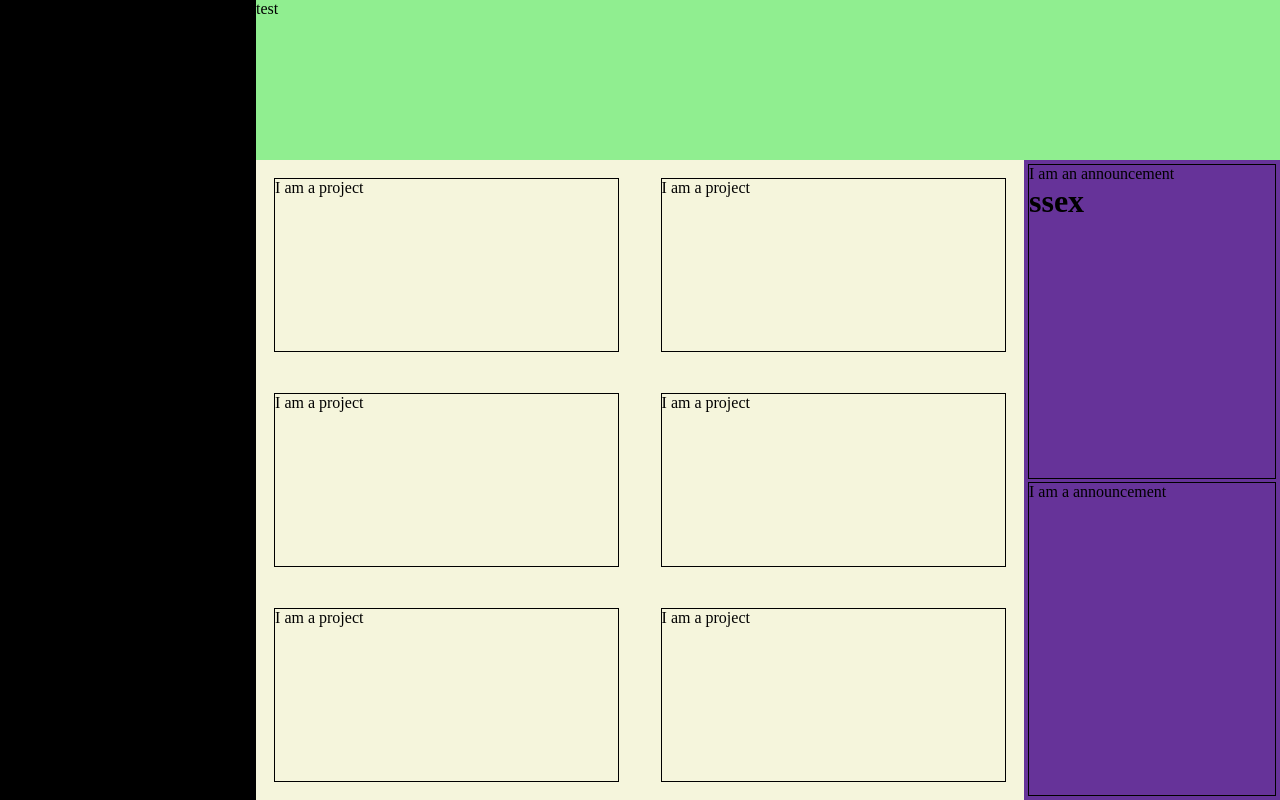
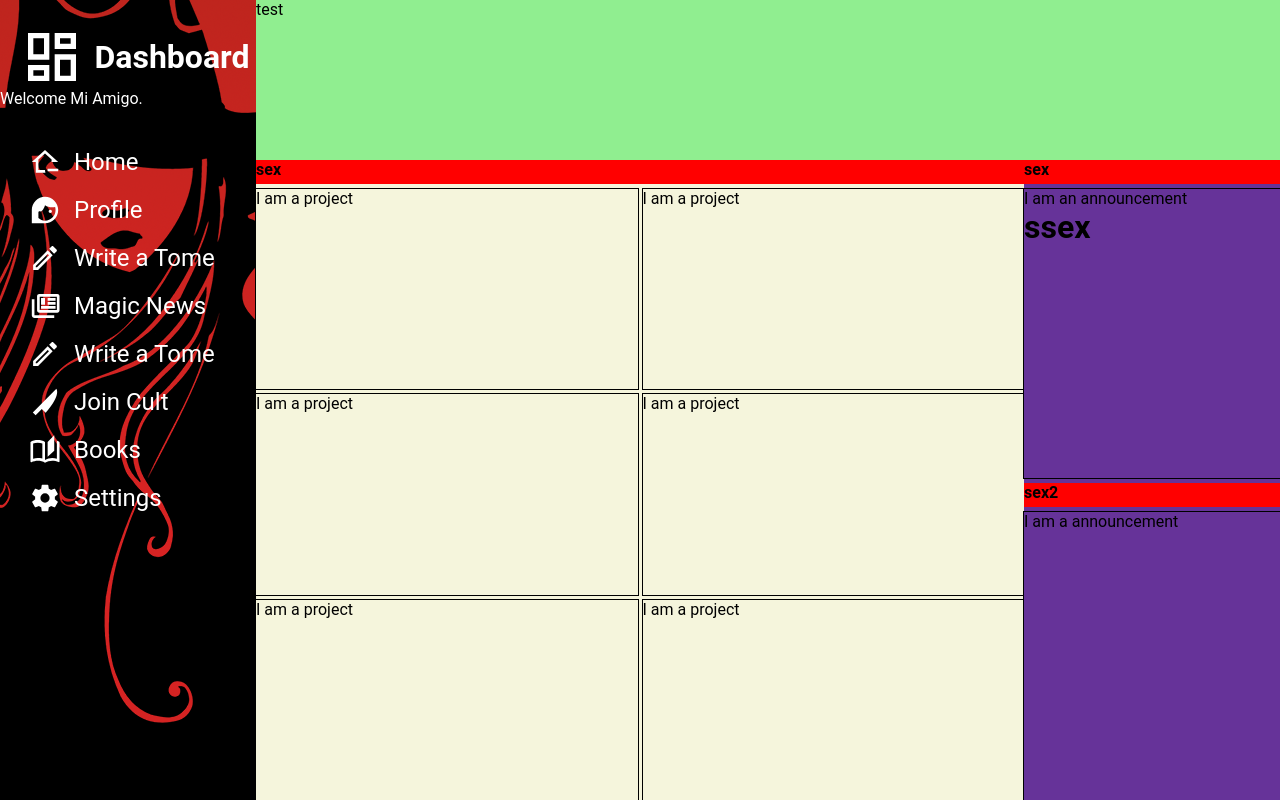
Before and after one commit to Zakede/odin-admin, a plain HTML site: page index.html in a window 1280 px wide. Drawn offline with Linux system fonts and the light colour scheme.

Commit message:
Finished Dash

```diff
--- a/index.html
+++ b/index.html
@@ -6,11 +6,69 @@
     <meta name="viewport" content="width=device-width, initial-scale=1.0">
     <link rel="stylesheet" href="styles.css">
     <title>Document</title>
+    <link rel="preconnect" href="https://fonts.googleapis.com">
+    <link rel="preconnect" href="https://fonts.gstatic.com" crossorigin>
+    <link href="https://fonts.googleapis.com/css2?family=Roboto+Mono:ital,wght@0,100..700;1,100..700&display=swap" rel="stylesheet">
+
 </head>
 
 <body>
     <div class="container">
+
         <div class="sidebar">
+            <div class="dashboard">
+                <img src="icons/dashboard.svg" alt="Dashboard">
+                <h1>Dashboard</h1>
+            </div>
+
+            <p class="bottom-text">Welcome Mi Amigo.</p>
+
+            <div class="primary-links">
+                <ul>
+                    <li>
+                        <img src="icons/home.svg">
+                        <p>Home</p>
+                    </li>
+
+                    <li>
+                        <img src="icons/profile.svg">
+                        <p>Profile</p>
+                    </li>
+
+                    <li>
+                        <img src="icons/pencil.svg">
+                        <p>Write a Tome</p>
+                    </li>
+
+                    <li>
+                        <img src="icons/news.svg">
+                        <p>Magic News</p>
+                    </li>
+
+                    <li>
+                        <img src="icons/pencil.svg">
+                        <p>Write a Tome</p>
+                    </li>
+
+                    <li>
+                        <img src="icons/dagger.svg">
+                        <p>Join Cult</p>
+                    </li>
+
+                    <li>
+                        <img src="icons/book.svg">
+                        <p>Books</p>
+                    </li>
+
+                    <li>
+                        <img src="icons/cog.svg">
+                        <p>Settings</p>
+                    </li>
+
+                </ul>
+
+            </div>
+
 
         </div>
 
@@ -22,6 +80,8 @@
             <div class="panel-lower">
 
                 <div class="projects">
+
+                    <h4>sex</h4>
 
                     <div class="item">
                         I am a project
@@ -51,10 +111,14 @@
 
                 <div class="announcements">
 
+                    <h4>sex</h4>
+
                     <div class="announce-item">
                         I am an announcement
                         <h1>ssex</h1>
                     </div>
+
+                    <h4>sex2</h4>
 
                     <div class="announce-item">
                         I am a announcement
--- a/styles.css
+++ b/styles.css
@@ -1,6 +1,11 @@
 * {
     margin: 0;
     padding: 0;
+    font-family: Roboto;
+}
+
+ul {
+    list-style-type: none;
 }
 
 .container {
@@ -9,7 +14,11 @@
 }
 
 .sidebar {
-    background-color: #000000;
+    color: white;
+    background-image: url(bg.png);
+    background-position: center;
+    background-size: auto;
+    background-repeat: no-repeat;
 }
 
 .panel {
@@ -30,24 +39,74 @@
     background-color: beige;
     display: grid;
     gap: 5px;
-    grid-template: repeat(3, 1fr) / repeat(2, 1fr);
+    grid-template: 3vh repeat(3, 1fr) / repeat(2, 1fr);
 
+}
+
+.projects > h4 {
+    grid-column: 1 / -1;
+    background-color: red;
 }
 
 .item {
     outline: 1px solid;
-    margin: 5%;
+
 }
 
 .announcements {
     display: grid;
     background-color: rebeccapurple;
-    grid-template-rows: repeat(2, 1fr);
+    grid-template-rows: 3vh 1fr 3vh 1fr;
     gap: 5px;
-    padding: 5px;
+
+}
+
+.announcements  > h4 {
+    grid-column: 1 / -1;
+    background-color: red;
 }
 
 .announce-item {
     outline: 1px solid;
 
 }
+
+.dashboard {
+    margin-top: 25px;
+    margin-left: 8%;
+    display: flex;
+    flex-direction: row;
+    justify-content: start;
+    align-items: center;
+    gap: 10px;
+}
+
+.dashboard img {
+    width: 5vw;
+    height: 8vh;
+    filter: invert();
+}
+
+
+.primary-links {
+    font-size: 1.5rem;
+    margin-top: 5%;
+    padding: 10%;
+    display: flex;
+    flex-direction: column;
+}
+.primary-links img {
+    width: 3vw;
+    height: 4vh;
+    filter: invert();
+}
+
+.primary-links li {
+    display: flex;
+    flex-direction: row;
+    justify-content: start;
+    align-items: center;
+    margin-bottom: 2vh;
+    gap: 10px;
+
+}
```
Also changed, not shown: bg.png (added), icons/book.svg (added), icons/cog.svg (added), icons/dagger.svg (added), icons/dashboard.svg (added), icons/home.svg (added), icons/news.svg (added), icons/pencil.svg (added), icons/profile.svg (added).
